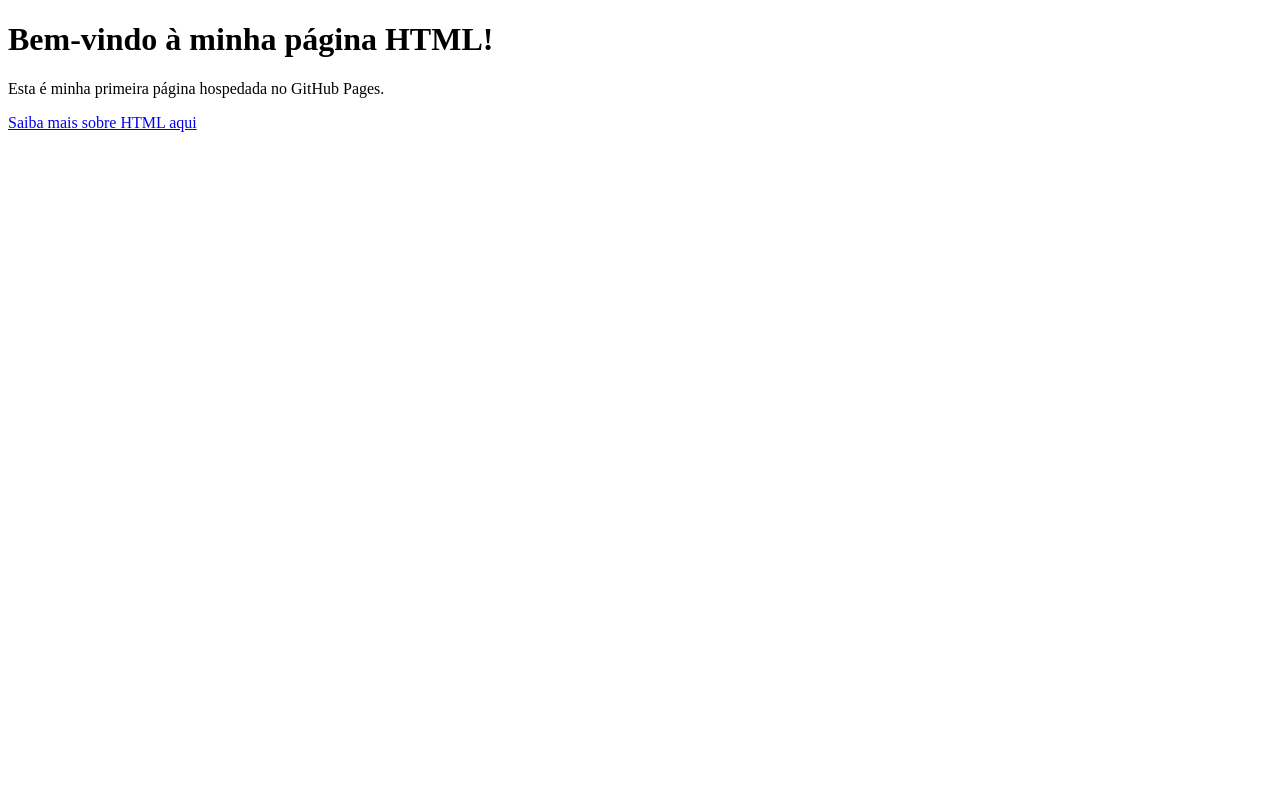
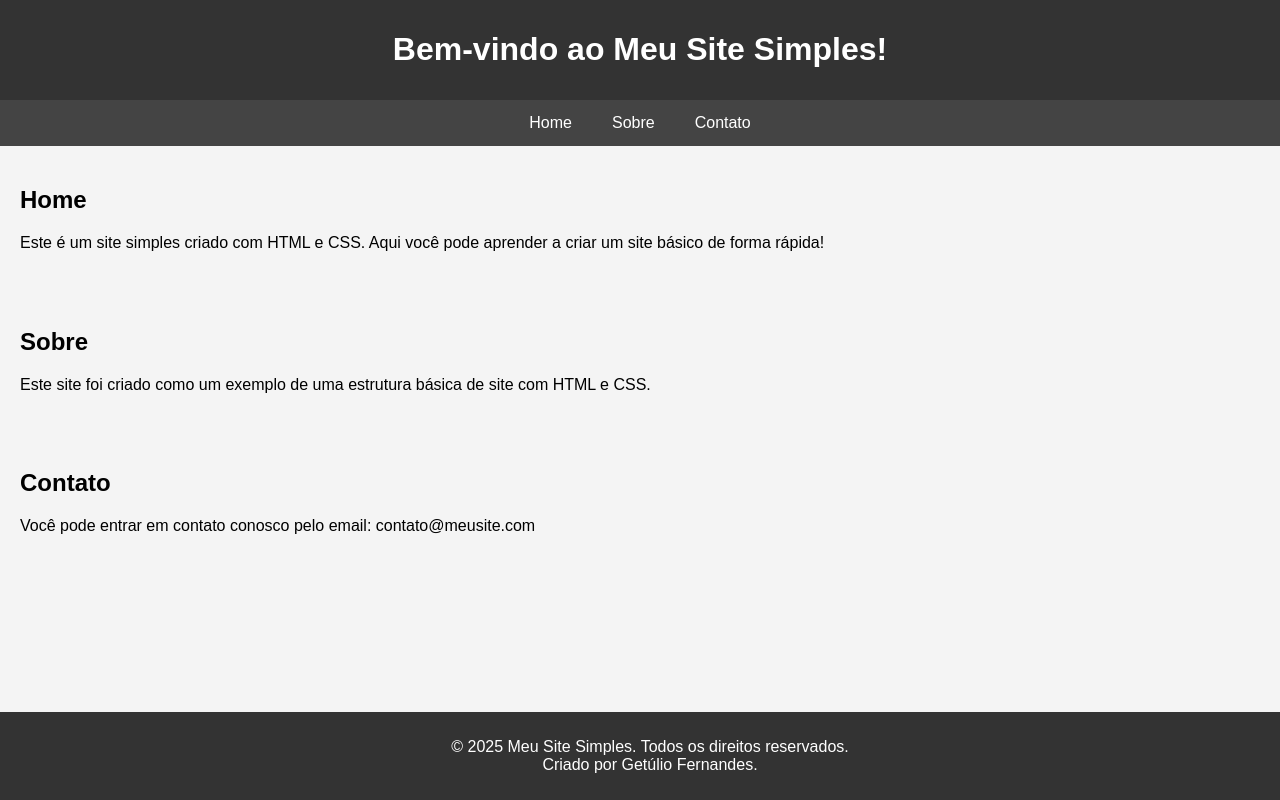
Before and after one commit to getulioffofc/meu-primeiro-html, a plain HTML site: page index.html in a window 1280 px wide. Drawn offline with Linux system fonts and the light colour scheme.

Commit message:
Update index.html

```diff
--- a/index.html
+++ b/index.html
@@ -1,13 +1,86 @@
 <!DOCTYPE html>
-<html lang="pt-br">
+<html lang="pt-BR">
 <head>
     <meta charset="UTF-8">
     <meta name="viewport" content="width=device-width, initial-scale=1.0">
-    <title>Minha Primeira Página HTML</title>
+    <title>Meu Site Simples</title>
+    <style>
+        body {
+            font-family: Arial, sans-serif;
+            background-color: #f4f4f4;
+            margin: 0;
+            padding: 0;
+        }
+
+        header {
+            background-color: #333;
+            color: white;
+            padding: 10px 0;
+            text-align: center;
+        }
+
+        nav {
+            display: flex;
+            justify-content: center;
+            background-color: #444;
+        }
+
+        nav a {
+            color: white;
+            padding: 14px 20px;
+            text-decoration: none;
+            text-align: center;
+        }
+
+        nav a:hover {
+            background-color: #575757;
+        }
+
+        section {
+            padding: 20px;
+        }
+
+        footer {
+            background-color: #333;
+            color: white;
+            text-align: center;
+            padding: 10px;
+            position: fixed;
+            bottom: 0;
+            width: 100%;
+        }
+    </style>
 </head>
 <body>
-    <h1>Bem-vindo à minha página HTML!</h1>
-    <p>Esta é minha primeira página hospedada no GitHub Pages.</p>
-    <a href="https://www.w3schools.com/" target="_blank">Saiba mais sobre HTML aqui</a>
+
+<header>
+    <h1>Bem-vindo ao Meu Site Simples!</h1>
+</header>
+
+<nav>
+    <a href="#home">Home</a>
+    <a href="#sobre">Sobre</a>
+    <a href="#contato">Contato</a>
+</nav>
+
+<section id="home">
+    <h2>Home</h2>
+    <p>Este é um site simples criado com HTML e CSS. Aqui você pode aprender a criar um site básico de forma rápida!</p>
+</section>
+
+<section id="sobre">
+    <h2>Sobre</h2>
+    <p>Este site foi criado como um exemplo de uma estrutura básica de site com HTML e CSS.</p>
+</section>
+
+<section id="contato">
+    <h2>Contato</h2>
+    <p>Você pode entrar em contato conosco pelo email: contato@meusite.com</p>
+</section>
+
+<footer>
+    <p>&copy; 2025 Meu Site Simples. Todos os direitos reservados. <br> Criado por Getúlio Fernandes.</p>
+</footer>
+
 </body>
 </html>
```
